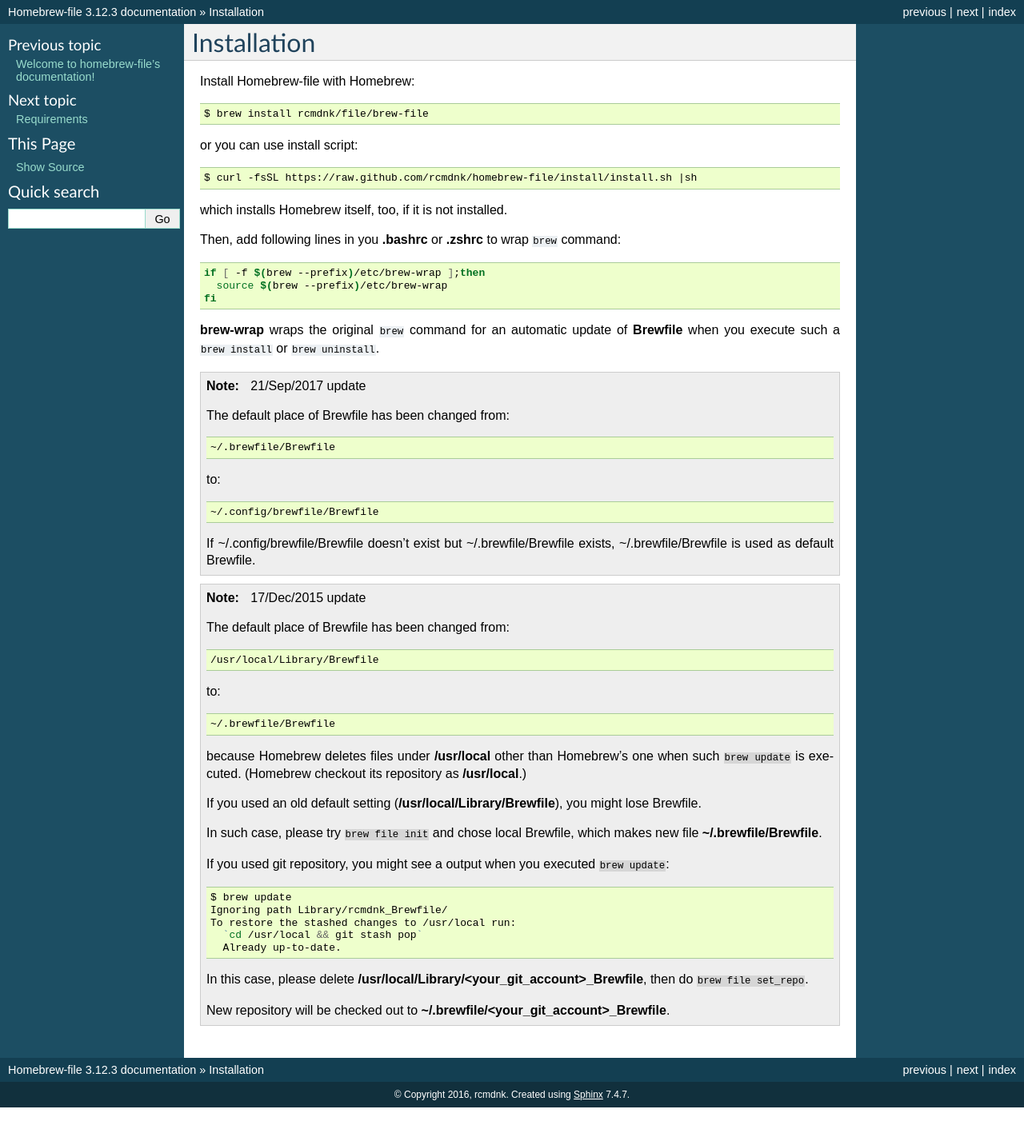
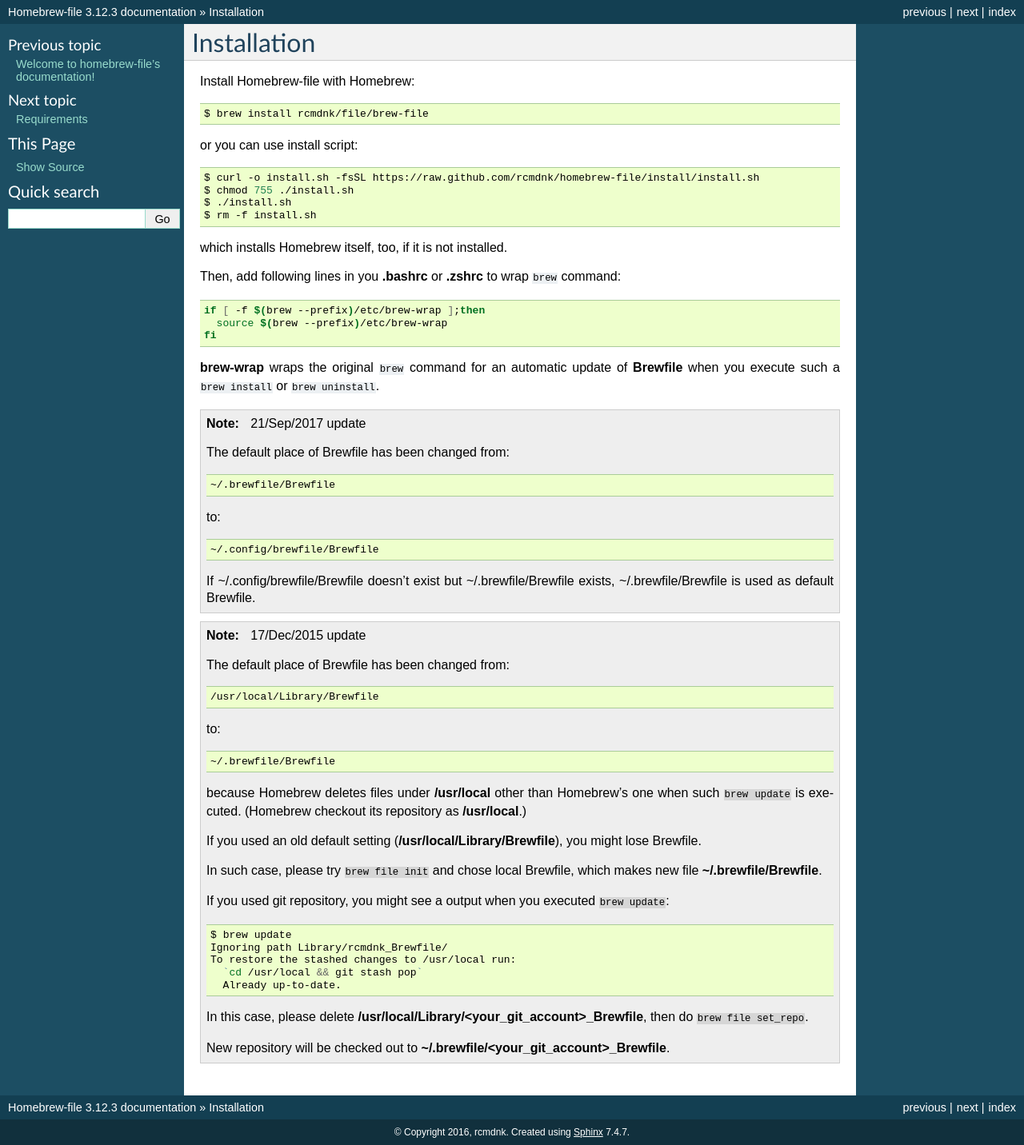
Before and after one commit to rcmdnk/homebrew-file, a Sphinx documentation site: the page built from docs/installation.rst, in a window 1280 px wide. Shown: the whole page at 80% size. Built offline with Sphinx 7.4.7, drawn with Linux system fonts in a browser that asks for light colours; before the commit the page ends 1385 px from its top, so only the background shows below that.

Commit message:
update docs, install.sh usage

```diff
--- a/docs/installation.rst
+++ b/docs/installation.rst
@@ -7,7 +7,10 @@
 
 or you can use install script::
 
-    $ curl -fsSL https://raw.github.com/rcmdnk/homebrew-file/install/install.sh |sh
+    $ curl -o install.sh -fsSL https://raw.github.com/rcmdnk/homebrew-file/install/install.sh
+    $ chmod 755 ./install.sh
+    $ ./install.sh
+    $ rm -f install.sh
 
 which installs Homebrew itself, too, if it is not installed.
 
```
